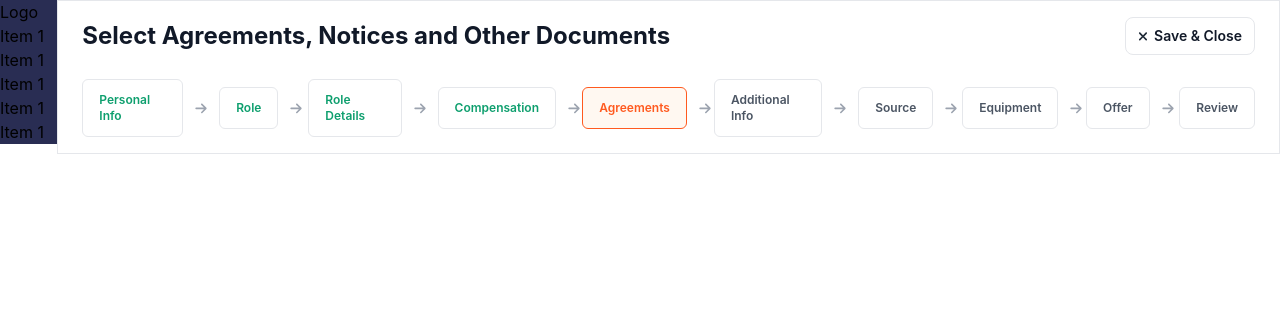
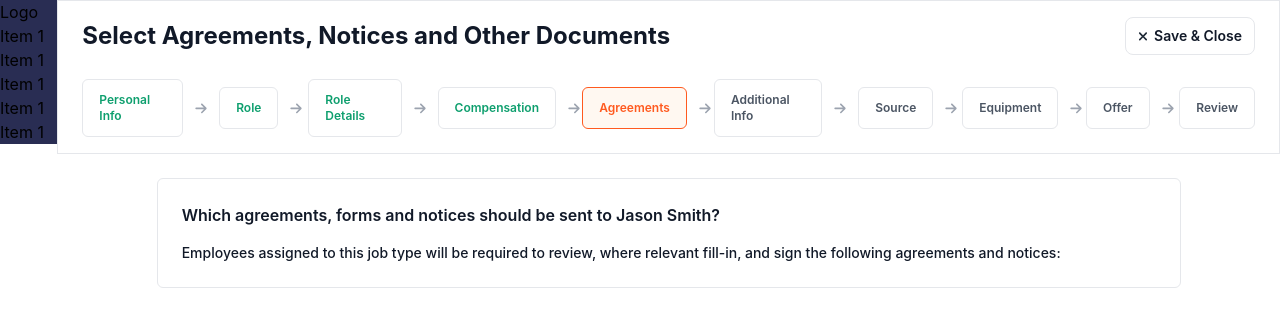
Before and after one commit to ankitsrivas14/document-selector, a React (Vite) app: page / in a window 1280 px wide. Shown: the top 326 px of the page. Built offline with nearby package versions, Linux system fonts and the light colour scheme.

Commit message:
completed details card

```diff
--- a/src/App.tsx
+++ b/src/App.tsx
@@ -1,3 +1,4 @@
+import FormViewer from "./components/FormViewer";
 import Header from "./components/layout/Header";
 import Navbar from "./components/layout/Navbar";
 
@@ -8,6 +9,7 @@ const App = () => {
         <Navbar />
         <div className="w-full">
           <Header />
+          <FormViewer />
         </div>
       </div>
     </div>
--- /dev/null
+++ b/src/components/FormViewer.tsx
@@ -0,0 +1,14 @@
+import DetailsCard from "./shared/DetailsCard";
+
+const FormViewer = () => {
+    return (
+        <div className="mx-auto w-[1024px] mt-6">
+            <DetailsCard
+                title="Which agreements, forms and notices should be sent to Jason Smith?"
+                description="Employees assigned to this job type will be required to review, where relevant fill-in, and sign the following agreements and notices:"
+            />
+        </div>
+    )
+}
+
+export default FormViewer;
--- /dev/null
+++ b/src/components/shared/DetailsCard.tsx
@@ -0,0 +1,17 @@
+
+interface DetailsCardProps {
+    title: string;
+    description: string;
+}
+
+const DetailsCard = (props: DetailsCardProps) => {
+    const { title, description } = props;
+    return (
+        <div className="p-6 bg-white border border-solid border-c-gray-100 rounded-md text-c-gray-900 mb-6">
+            <div className="text-base font-semibold mb-4">{title}</div>
+            <div className="text-sm font-medium">{description}</div>
+        </div>
+    );
+}
+
+export default DetailsCard;
```
